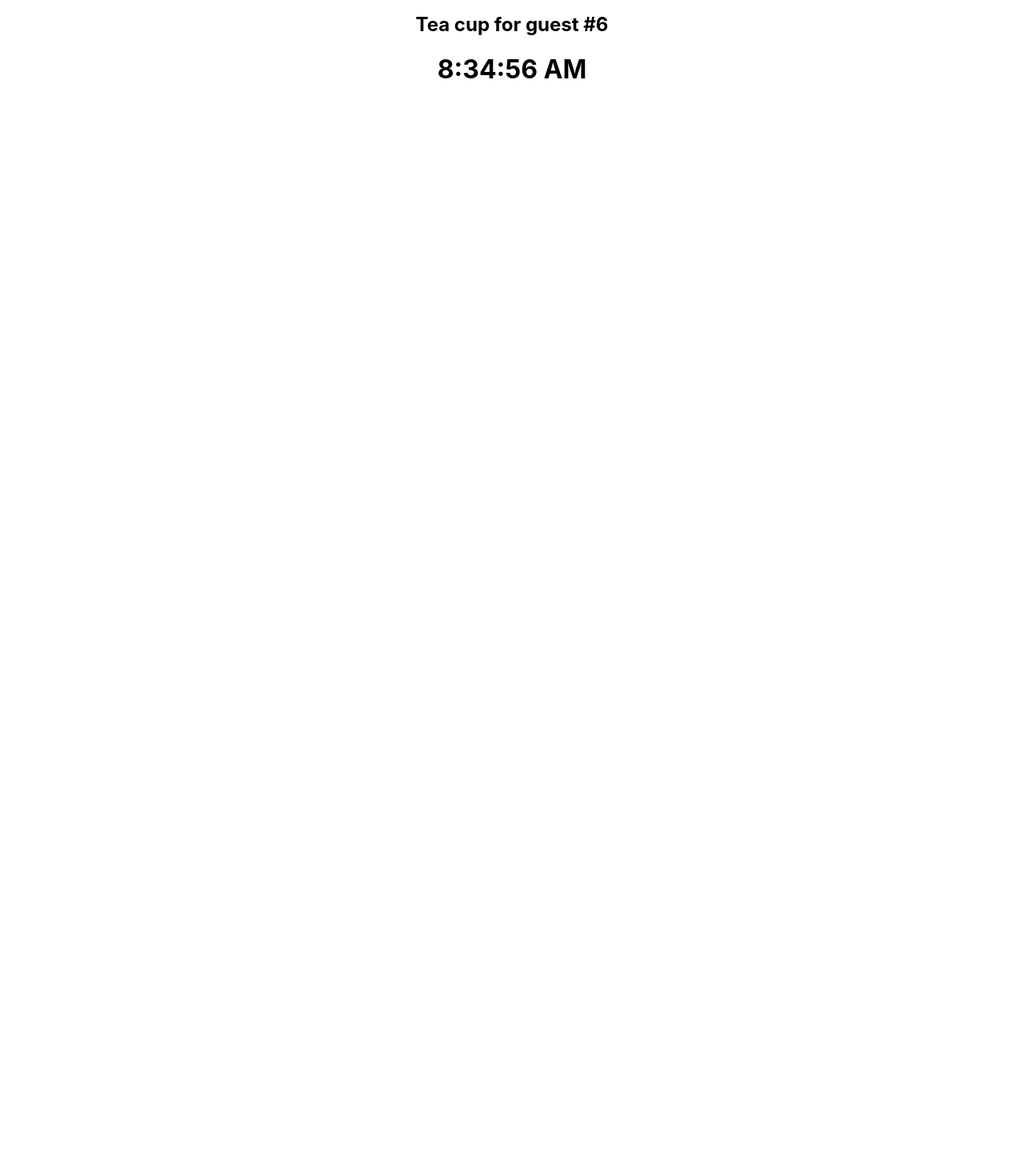
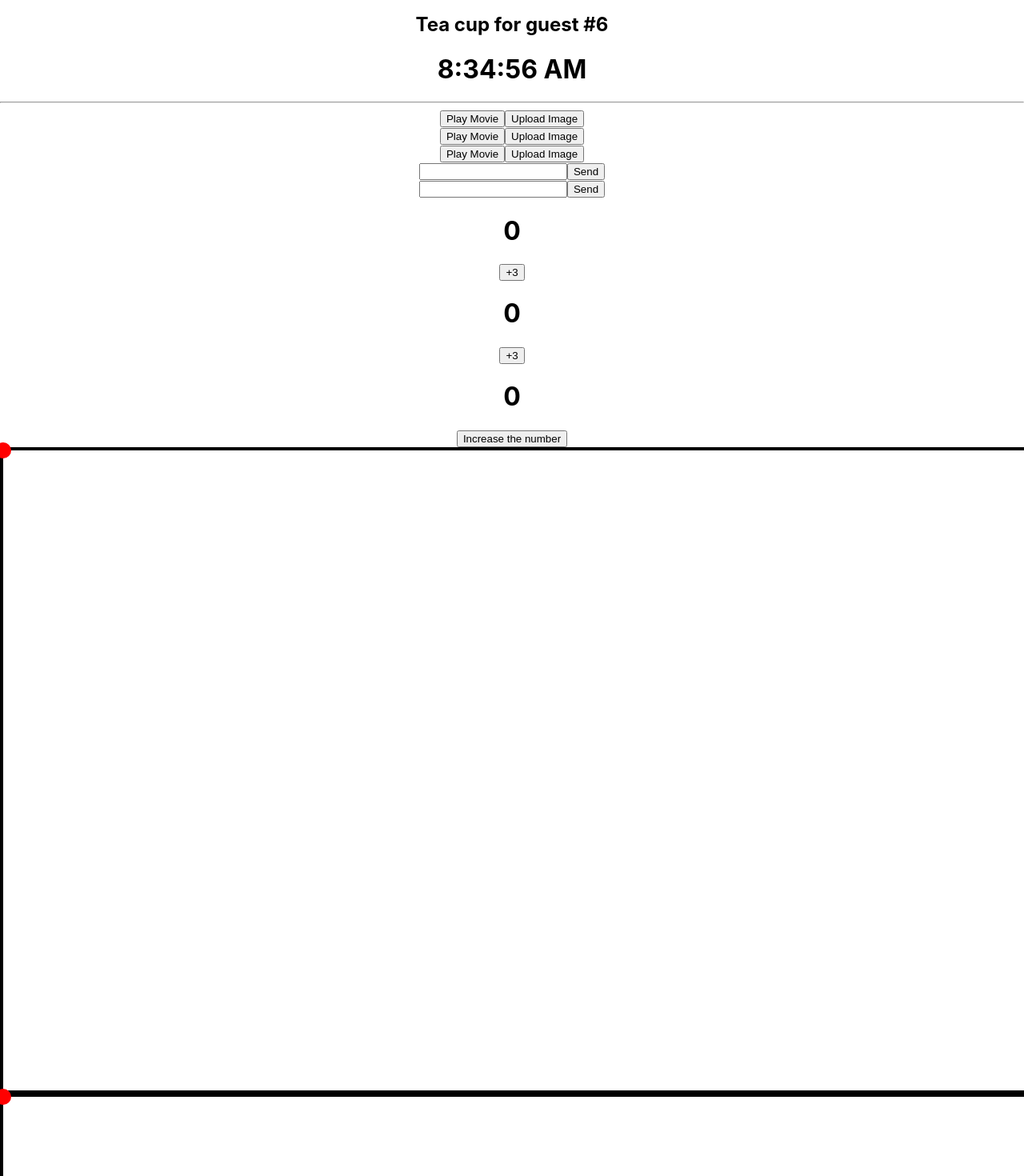
Before and after one commit to AshGreyG/To-Learn-By-Books, a React (Create React App) app in the folder CS/Framework/React/react-doc/: page / in a window 1280 px wide. Shown: the part 2560-4030 px from the top of the page at 80% size. Before the commit the page ends 2687 px from the top, so only its background shows below. Built offline with nearby package versions, Linux system fonts and the light colour scheme; the HTML template or start-up script is replaced by a standard one.

Commit message:
feat : learn React Tutorial: Adding Interactivity

```diff
--- /dev/null
+++ b/CS/Framework/React/react-doc/src/04-Adding-Interactivity.tsx
@@ -0,0 +1,311 @@
+import React, { useState } from "react";
+
+// Event handlers will also catch events from any children your
+// component might have. We say that an event "bubbles" or "propagates"
+// up the tree: it starts with where the event happened, and then
+// goes up the tree.
+
+function PropagationToolbar() {
+  return (
+    <div
+      className="toolbar"
+      onClick={() => {
+        alert("You clicked on the toolbar!");
+      }}
+    >
+      <button onClick={() => alert("Playing!")}>
+        Play Movie
+      </button>
+      <button onClick={() => alert("Upload!")}>
+        Upload Image
+      </button>
+    </div>
+  );
+}
+
+// Event handlers receive an event object as their only argument. By
+// convention, it's usually called 'e', which stands for 'event". You
+// can use this object to read information about the event.
+
+// That event object also lets you stop the propagation. If you want to
+// prevent an event from reaching parent components, you need to call
+// 'e.stopPropagation()':
+
+function NoPropagationToolbar() {
+  return (
+    <div
+      className="toolbar"
+      onClick={() => {
+        alert("You clicked on the toolbar!");
+      }}
+    >
+      <button onClick={(e) => {
+        e.stopPropagation();
+        alert("We have stopped the propagation, and play the movie now!");
+      }}>
+        Play Movie
+      </button>
+      <button onClick={(e) => {
+        e.stopPropagation();
+        alert("We have stopped the propagation, and upload an image now!");
+      }}>
+        Upload Image
+      </button>
+    </div>
+  );
+}
+
+// Each event propagates in three phases:
+//   1. It travels down. calling all 'onClickCapture' handlers.
+//   2. It runs the clicked element's 'onClick' handler.
+//   3. It travels upwards, calling all 'onClick' handlers.
+
+// In rare cases, you might need to catch all events on child elements,
+// even if they stopped propagation. For example, maybe you want to
+// log every click to analytics. regardless of the propagation logic.
+// You can do this by adding 'Capture' at the end of the event name
+
+function CapturePropagationToolbar() {
+  return (
+    <div
+      className="toolbar"
+      onClickCapture={() => {
+        alert("Dealing with the click on children components...");
+      }}
+    >
+      <button onClick={(e) => {
+        e.stopPropagation();
+        alert("Huh? Please play the movie!");
+      }}>
+        Play Movie
+      </button>
+      <button onClick={(e) => {
+        e.stopPropagation();
+        alert("Huh? Please upload the image!");
+      }}>
+        Upload Image
+      </button>
+    </div>
+  );
+}
+
+// Some browser events have default behavior associated with them. For
+// example, a '<form>' submit event, which happens when a button inside of
+// it is clicked, will reload the whole page by default. You can call
+// 'e.preventDefault()' on the event object to stop this from happening
+
+function DefaultForm() {
+  return (
+    <form onSubmit={() => alert("Now it's submitting... Please wait.")}>
+      <input type="text" />
+      <button>Send</button>
+    </form>
+  );
+}
+
+function PreventDefaultForm() {
+  return (
+    <form onSubmit={(e) => {
+      e.preventDefault();
+      alert("Now the default submitting is prevented...");
+    }}>
+      <input type="text" />
+      <button>Send</button>
+    </form>
+  );
+}
+
+// Event handlers are the best place for side effects. Unlike rendering
+// functions, event handlers don't need to be pure, so it's a great place
+// to change something. Like changing an input's value in response to
+// typing, or chang a list in response to a button press.
+
+// In React, 'useState', as well as any other function starting with 'use',
+// is called a 'Hook'. 'Hook's are special functions that are only available
+// while React is rendering.
+
+// React holds an array of state pairs for every component. It also maintains
+// the current pair index.
+
+// React only changes the DOM nodes if there's a difference between renders.
+
+function CounterSetMultipleTimes1() {
+  const [counter, setCounter] = useState<number>(0);
+
+  return (
+    <>
+      <h1>{counter}</h1>
+      <button onClick={() => {
+        setCounter(counter + 1);
+        alert(counter);                          // maybe 3
+        setCounter(counter + 1);
+        alert(counter);                          // still 3
+        setCounter(counter + 1);
+        setTimeout(() => alert(counter), 3000);  // still 3
+      }}>
+        +3
+      </button>
+    </>
+  );
+}
+
+// Setting state only changes it for the next render. During the first render
+// 'counter' was '0'. This is why, in that render's 'onClick' handler, the value
+// of 'counter' is still '0' even after 'setNumber(counter + 1)' was called;
+
+// It is an uncommon use case, but if you would like to update the same state
+// variable multiple times before the next render, instead of passing the next
+// state value like 'setNumber(counter + 1)', you can pass a function that
+// calculates the next state based on the previous one in the queue, like
+// 'setNumber(n => n + 1)'.
+
+function CounterSetMultipleTimes2() {
+  const [counter, setCounter] = useState<number>(0);
+
+  return (
+    <>
+      <h1>{counter}</h1>
+      <button onClick={() => {
+        for (let i: number = 0; i <= 2; ++i) {
+          setCounter(n => n + 1);
+          alert(counter);
+        }
+
+        // Although the value of 'counter' doesn't change before re-rendering,
+        // but 'n => n + 1', which is called an "updater function" actually
+        // lets React queues this function to be processed after all the other
+        // code in the event handler has rum. During the next render, React goes
+        // through the queue and gives you the final updated state.
+      }}>
+        +3
+      </button>
+    </>
+  );
+}
+
+function CounterSetMultipleTimes3() {
+  const [counter, setCounter] = useState<number>(0);
+
+  return (
+    <>
+      <h1>{counter}</h1>
+      <button onClick={() => {
+        setCounter(counter + 5);
+        setCounter(n => n + 1);
+
+        // | queued update    | n          | returns   |
+        // | "replace with 5" | 0 (unused) | 5         |
+        // | n => n + 1       | 5          | 5 + 1 = 6 |
+      }}>
+        Increase the number
+      </button>
+    </>
+  );
+}
+
+function UnableMovingDot() {
+  interface Position {
+    x: number;
+    y: number;
+  }
+
+  const [position, setPosition] = useState<Position>({x: 0, y: 0});
+
+  return (
+    <div
+      onPointerMove={(e) => {
+        position.x = e.clientX;
+        position.y = e.clientY;
+
+        // This code modifies the object assigned to 'position' from the
+        // previous render. But without using the state setting function,
+        // React has no idea that object has changed.
+      }}
+      style={{
+        position: "relative",
+        width: "100vw",
+        height: "100vh",
+        border: "solid 3pt"
+      }}
+    >
+      <div
+        style={{
+          position: "absolute",
+          backgroundColor: "red",
+          borderRadius: "50%",
+          transform: `translate(${position.x}px, ${position.y}px)`,
+          left: -10,
+          top: -10,
+          width: 20,
+          height: 20
+        }}
+      />
+    </div>
+  );
+}
+
+function AbleMovingDot() {
+  interface Position {
+    x: number;
+    y: number;
+  }
+
+  const [position, setPosition] = useState<Position>({x: 0, y: 0});
+
+  return (
+    <div
+      onPointerMove={(e) => {
+        setPosition({
+          x: e.clientX,
+          y: e.clientY
+        });
+
+        // The '...' spread syntax is "shallow copy", it only copies
+        // things one level deep. This makes it fast, but it also
+        // means that if you want to update a nested property, you'll
+        // have to use it more than once.
+      }}
+      style={{
+        position: "relative",
+        width: "100vw",
+        height: "100vh",
+        border: "solid 3pt"
+      }}
+    >
+      <div
+        style={{
+          position: "absolute",
+          backgroundColor: "red",
+          borderRadius: "50%",
+          transform: `translate(${position.x}px, ${position.y}px)`,
+          left: -10,
+          top: -10,
+          width: 20,
+          height: 20
+        }}
+      />
+    </div>
+  );
+}
+
+function AddingInteractivity() {
+  return (
+    <>
+      <PropagationToolbar />
+      <NoPropagationToolbar />
+      <CapturePropagationToolbar />
+
+      <DefaultForm />
+      <PreventDefaultForm />
+
+      <CounterSetMultipleTimes1 />
+      <CounterSetMultipleTimes2 />
+      <CounterSetMultipleTimes3 />
+
+      <UnableMovingDot />
+      <AbleMovingDot />
+    </>
+  );
+}
+
+export default AddingInteractivity;
--- a/CS/Framework/React/react-doc/src/App.tsx
+++ b/CS/Framework/React/react-doc/src/App.tsx
@@ -4,6 +4,7 @@ import './App.css';
 import Game from './01-Tutorial-Tic-Tac-Toe.tsx';
 import FilterableProductTable from './02-Thinking-in-React.tsx';
 import DescribingUI from './03-Describing-the-UI.tsx';
+import AddingInteractivity from './04-Adding-Interactivity.tsx';
 
 function App() {
   return (
@@ -13,6 +14,8 @@ function App() {
       <FilterableProductTable />
       <hr />
       <DescribingUI />
+      <hr />
+      <AddingInteractivity />
     </div>
   );
 }
```
